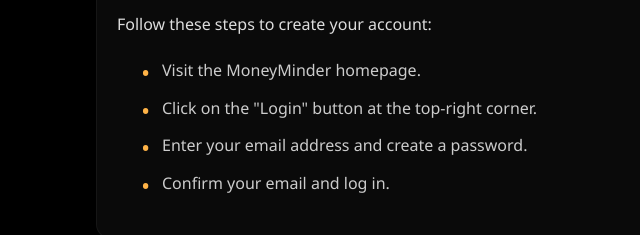
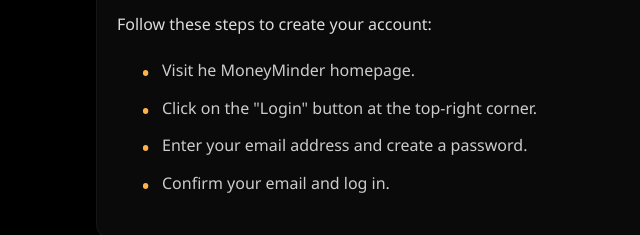
Before and after one commit to dishusingla001/Money_Tracker, a plain HTML site: page frontend/help.html in a window 1280 px wide. Shown: the part 270-505 px from the top of the page, 0-640 px from the left. Drawn offline with nearby package versions, Linux system fonts and the light colour scheme.

Commit message:
Update help.html

```diff
--- a/frontend/help.html
+++ b/frontend/help.html
@@ -46,7 +46,7 @@
             <h3 class="help-h3-heading">Creating an Account</h3>
             <p class="help-para">Follow these steps to create your account:</p>
             <ul class="help-list">
-                <li class="help-ul-list">Visit the MoneyMinder homepage.</li>
+                <li class="help-ul-list">Visit he MoneyMinder homepage.</li>
                 <li class="help-ul-list">Click on the "Login" button at the top-right corner.</li>
                 <li class="help-ul-list">Enter your email address and create a password.</li>
                 <li class="help-ul-list">Confirm your email and log in.</li>
```
